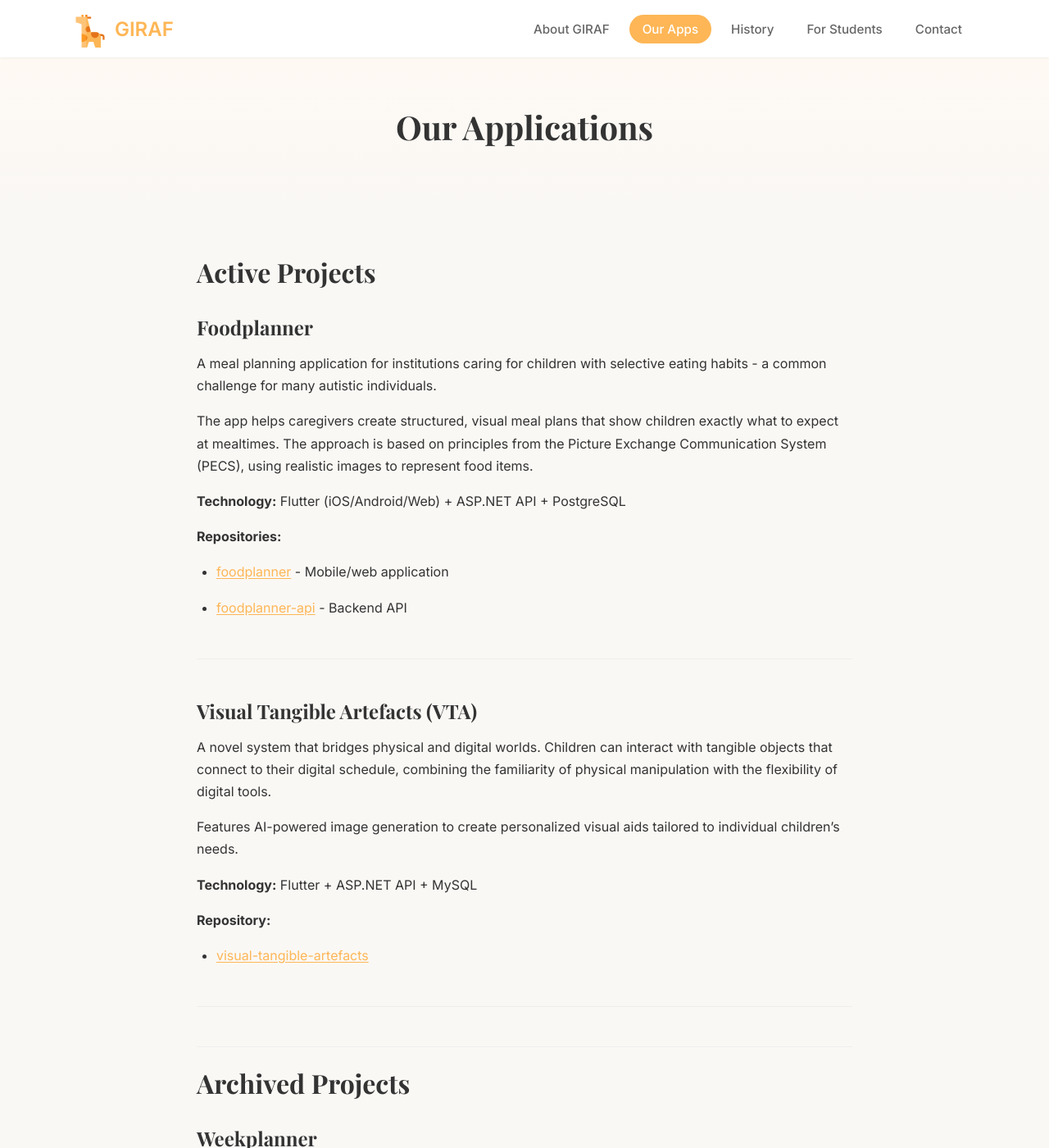
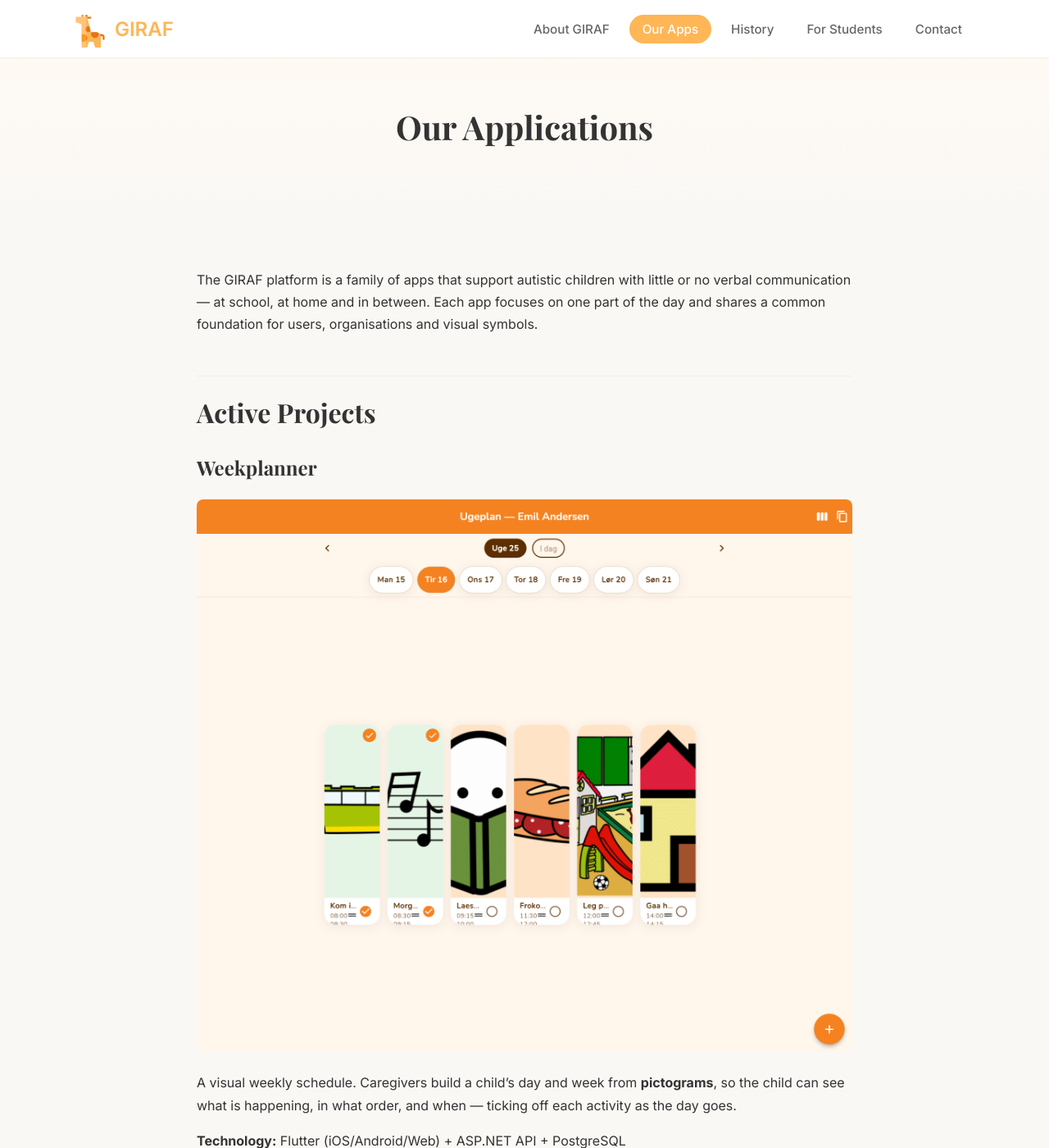
Before and after one commit to aau-giraf/GIRAF-website, a Jekyll site: the page built from apps.md, in a window 1280 px wide and 1400 px high. Shown: the whole window at 82% size. Built offline with Jekyll 4.4.1, drawn with Linux system fonts in a browser that asks for light colours; nearby versions of some CDN libraries; some of the changed text lies outside the part shown.

Commit message:
Add app detail pages, screenshots, and giraf-core post

```diff
--- a/apps.md
+++ b/apps.md
@@ -4,50 +4,69 @@ title: Our Applications
 permalink: /apps/
 ---
 
+The GIRAF platform is a family of apps that support autistic children with little or no verbal
+communication — at school, at home and in between. Each app focuses on one part of the day and
+shares a common foundation for users, organisations and visual symbols.
+
 ## Active Projects
+
+### Weekplanner
+
+<a href="{{ '/apps/weekplanner/' | relative_url }}">
+  <img src="{{ '/assets/screenshots/weekplanner/03-weekplan.png' | relative_url }}" alt="A child's day shown as pictogram activity cards">
+</a>
+
+A visual weekly schedule. Caregivers build a child's day and week from **pictograms**, so the child
+can see what is happening, in what order, and when — ticking off each activity as the day goes.
+
+**Technology:** Flutter (iOS/Android/Web) + ASP.NET API + PostgreSQL
+
+[View screenshots & details →]({{ '/apps/weekplanner/' | relative_url }})
+
+---
 
 ### Foodplanner
 
-A meal planning application for institutions caring for children with selective eating habits - a common challenge for many autistic individuals.
+<a href="{{ '/apps/foodplanner/' | relative_url }}">
+  <img src="{{ '/assets/screenshots/foodplanner/04-madpakke.png' | relative_url }}" alt="A child's lunch plan with a real food image">
+</a>
 
-The app helps caregivers create structured, visual meal plans that show children exactly what to expect at mealtimes. The approach is based on principles from the Picture Exchange Communication System (PECS), using realistic images to represent food items.
+A meal-planning app for children with selective eating habits. Parents and teachers build visual
+meal plans ("madpakker") with realistic food images — a PECS-inspired approach — so a child knows
+exactly what to expect at mealtimes.
 
-**Technology:** Flutter (iOS/Android/Web) + ASP.NET API + PostgreSQL
+**Technology:** Flutter (iOS/Android/Web) + ASP.NET API + PostgreSQL + MinIO
 
-**Repositories:**
-- [foodplanner](https://github.com/aau-giraf/foodplanner) - Mobile/web application
-- [foodplanner-api](https://github.com/aau-giraf/foodplanner-api) - Backend API
+[View screenshots & details →]({{ '/apps/foodplanner/' | relative_url }})
 
 ---
 
 ### Visual Tangible Artefacts (VTA)
 
-A novel system that bridges physical and digital worlds. Children can interact with tangible objects that connect to their digital schedule, combining the familiarity of physical manipulation with the flexibility of digital tools.
+<a href="{{ '/apps/vta/' | relative_url }}">
+  <img src="{{ '/assets/screenshots/vta/04-artefact-library.png' | relative_url }}" alt="A library of visual communication artefacts">
+</a>
 
-Features AI-powered image generation to create personalized visual aids tailored to individual children's needs.
+A digital communication tool built around **boards** of visual artefacts (image + label + sound).
+Boards can be shared live between a child and caregiver, with built-in video calling and
+text-to-speech.
 
-**Technology:** Flutter + ASP.NET API + MySQL
+**Technology:** Flutter (iOS/Android/Web) + Vue 3 admin + ASP.NET API + SignalR + MySQL
 
-**Repository:**
-- [visual-tangible-artefacts](https://github.com/aau-giraf/visual-tangible-artefacts)
+[View screenshots & details →]({{ '/apps/vta/' | relative_url }})
 
 ---
 
 ## Archived Projects
 
-### Weekplanner
+### Weekplan (original)
 
-The original GIRAF application - a visual weekly schedule board that helped children see and anticipate their daily activities. Developed from 2011-2019, Weekplanner served as the foundation for all subsequent GIRAF work.
+The original GIRAF Weekplanner (2011–2019) was the foundation for all later GIRAF work. Its
+codebase remains available for reference; it has since been rebuilt as the modern Weekplanner above.
 
-Development has concluded, but the codebase remains available for reference.
-
-**Repository:**
-- [weekplan](https://github.com/aau-giraf/weekplan)
+**Repository:** [weekplan](https://github.com/aau-giraf/weekplan)
 
 ---
 
-## All Repositories
-
-All GIRAF code is open source and hosted at [github.com/aau-giraf](https://github.com/aau-giraf).
-
-For technical documentation, setup guides, and contribution guidelines, see our [developer wiki](https://aau-giraf.github.io/wiki/).
+All GIRAF code is open source at [github.com/aau-giraf](https://github.com/aau-giraf). For technical
+documentation and setup guides, see our [developer wiki](https://aau-giraf.github.io/wiki/).
--- /dev/null
+++ b/apps/foodplanner.md
@@ -0,0 +1,50 @@
+---
+layout: page
+title: Foodplanner
+permalink: /apps/foodplanner/
+---
+
+[← Back to all applications]({{ '/apps/' | relative_url }})
+
+A meal-planning application for institutions caring for children with selective eating habits — a
+common challenge for many autistic individuals. The app helps caregivers create structured, visual
+meal plans ("madpakker") that show children exactly what to expect at mealtimes, using realistic
+food images in the spirit of the Picture Exchange Communication System (PECS).
+
+Teachers browse their classes and pupils, parents view and edit their child's lunch plan day by day,
+and a built-in feedback chat connects home and school.
+
+## Screenshots
+
+<figure>
+  <img src="{{ '/assets/screenshots/foodplanner/04-madpakke.png' | relative_url }}" alt="A parent's view of a child's lunch plan with a food image">
+  <figcaption><em>A parent's daily lunch plan ("madpakke") with a realistic food image.</em></figcaption>
+</figure>
+
+<figure>
+  <img src="{{ '/assets/screenshots/foodplanner/05-madpakke-fruit.png' | relative_url }}" alt="Lunch plan for another day showing fruit and vegetables">
+  <figcaption><em>Stepping through the days — each meal shown with its own food photo.</em></figcaption>
+</figure>
+
+<figure>
+  <img src="{{ '/assets/screenshots/foodplanner/02-teacher-landing.png' | relative_url }}" alt="Teacher chooses a pupil, browsing by class">
+  <figcaption><em>A teacher chooses a pupil to plan for, searching or browsing by class.</em></figcaption>
+</figure>
+
+<figure>
+  <img src="{{ '/assets/screenshots/foodplanner/03-pupils.png' | relative_url }}" alt="A class expanded to show its pupils">
+  <figcaption><em>Pupils grouped by class, ready to open an individual meal plan.</em></figcaption>
+</figure>
+
+<figure>
+  <img src="{{ '/assets/screenshots/foodplanner/01-login.png' | relative_url }}" alt="Foodplanner login screen">
+  <figcaption><em>The Foodplanner sign-in screen.</em></figcaption>
+</figure>
+
+## Technology
+
+Flutter (iOS/Android/Web) + ASP.NET API + PostgreSQL + MinIO image storage.
+
+**Repositories:**
+- [foodplanner](https://github.com/aau-giraf/foodplanner) — mobile/web application
+- [foodplanner-api](https://github.com/aau-giraf/foodplanner-api) — backend API
```
Also changed, not shown: _posts/2025-02-13-introducing-giraf-core.md (added, +75 -0 lines), apps/vta.md (added, +44 -0 lines), apps/weekplanner.md (added, +44 -0 lines), assets/screenshots/foodplanner/01-login.png (added), assets/screenshots/foodplanner/02-teacher-landing.png (added), assets/screenshots/foodplanner/03-pupils.png (added), assets/screenshots/foodplanner/04-madpakke.png (added), assets/screenshots/foodplanner/05-madpakke-fruit.png (added), assets/screenshots/vta/01-login.png (added), assets/screenshots/vta/03-board.png (added), assets/screenshots/vta/04-artefact-library.png (added), assets/screenshots/vta/05-create-artefact.png (added), assets/screenshots/weekplanner/01-login.png (added), assets/screenshots/weekplanner/03-weekplan.png (added), 2 more files.
